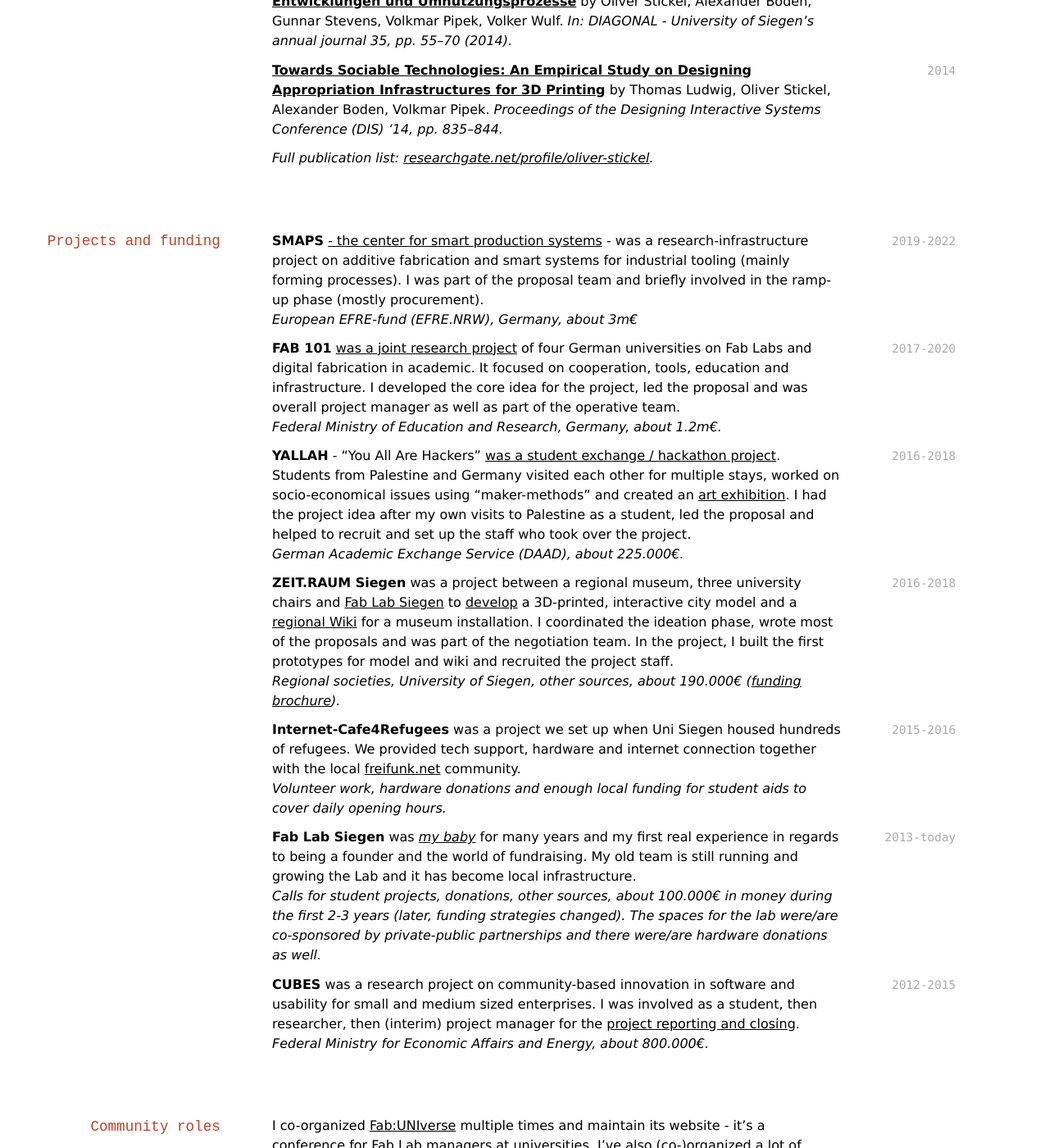
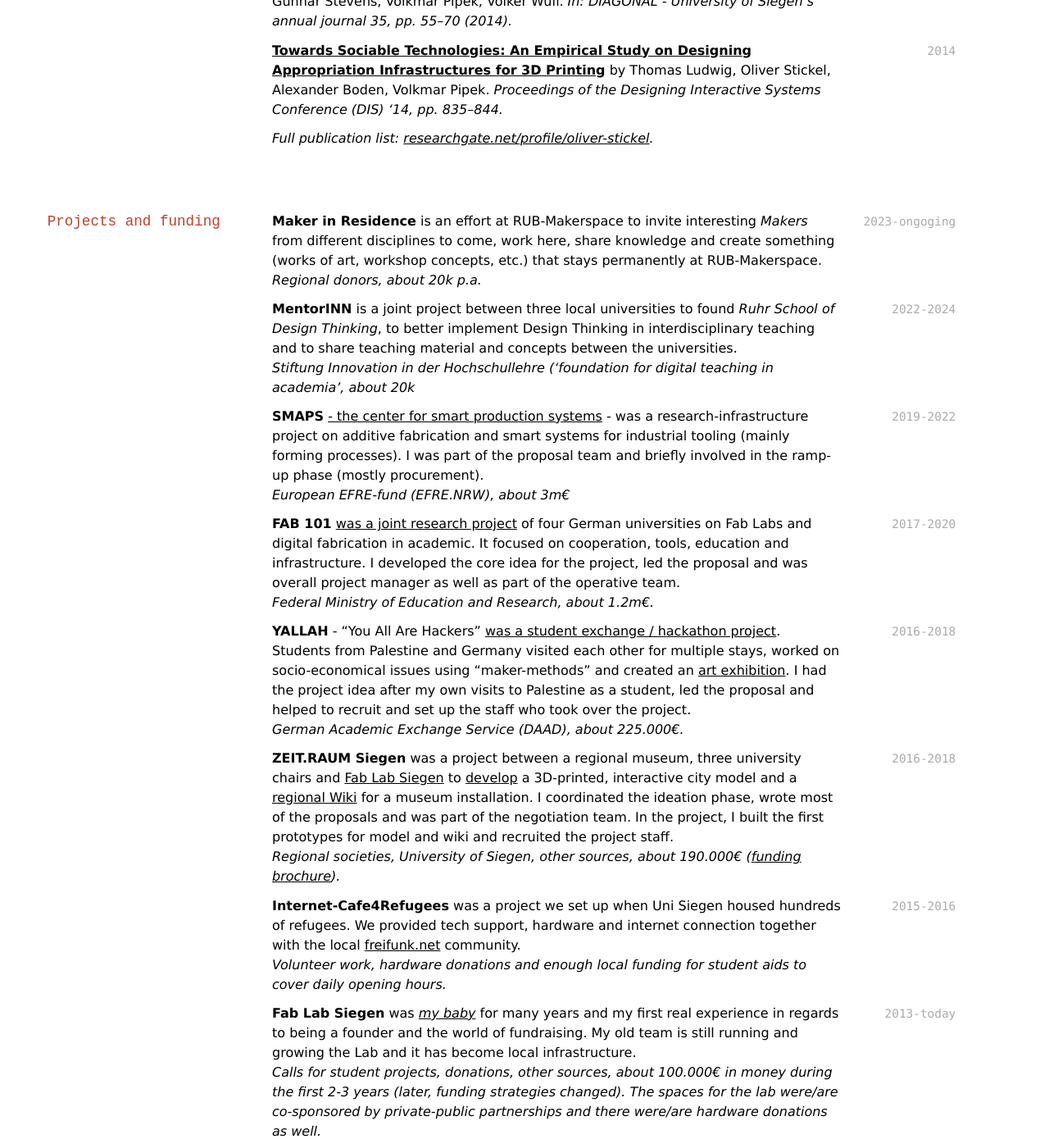
Before and after one commit to oliverstickel/oliverstickel.github.io, a Jekyll site: the page built from index.md, in a window 1280 px wide and 1400 px high, scrolled down 2025 px. Shown: the whole window at 82% size. Built offline with Jekyll 4.4.1, drawn with Linux system fonts in a browser that asks for light colours; nearby versions of some CDN libraries; a style sheet for code colours, icons or effects is not loaded; some of the changed text lies outside the part shown.

Commit message:
Update index.md

```diff
--- a/index.md
+++ b/index.md
@@ -9,15 +9,13 @@ Fab Lab Manager & Founder
 
 <div id="webaddress">
   <a href="http://www.oliverstickel.de"><i class="fas fa-home"></i> oliverstickel.de </a>  <span style="color:black"> / </span>  <a href="http://www.oliverstickel.de/cv.pdf"><i class="fas fa-file-pdf"></i> oliverstickel.de/cv.pdf</a><br/>
-  <a href="https://github.com/oliverstickel/"><i class="fab fa-github"></i> github.com/oliverstickel</a> <span style="color:black"> / </span>
-  <a href="https://git.noc.rub.de/stickoft"><i class="fab fa-gitlab"></i> git.noc.rub.de/stickoft</a><br/>
   <a href="https://researchgate.net/profile/oliver-stickel"><i class="fab fa-researchgate"></i> researchgate.net/profile/oliver-stickel</a><br/>
 </div>
 
 ## Experience
 
 `2020-today`
-**Lab Manager at Bochum Makerspace.** I manage two sub-labs (IT / integrated electronics and plastics fabrication) and I'm involved in the overall development of [RUB-Makerspace](https://makerspace.rub.de), a 2000sqm innovation space with a team of 15 people. *Ruhr-Universität Bochum*, Germany.
+**Lab Manager at Bochum Makerspace.** I manage two sub-labs (IT / integrated electronics and plastics fabrication) and I'm involved in the overall development of [RUB-Makerspace](https://makerspace.rub.de), a 2000sqm innovation space with a team of about 20 people. *Ruhr-Universität Bochum*, Germany.
 
 `2019-2020`
 **Writer, researcher, consultant**. Book project "Handbuch Fab Labs" and consultation work for organizations interested in Maker-/innovation spaces. *Self-employed*, Germany.
@@ -80,13 +78,21 @@ Fab Lab Manager & Founder
 
 ## Projects and funding
 
+`2023-ongoging`
+**Maker in Residence** is an effort at RUB-Makerspace to invite interesting *Makers* from different disciplines to come, work here, share knowledge and create something (works of art, workshop concepts, etc.) that stays permanently at RUB-Makerspace.
+*Regional donors, about 20k p.a.*
+
+`2022-2024`
+**MentorINN** is a joint project between three local universities to found *Ruhr School of Design Thinking*, to better implement Design Thinking in interdisciplinary teaching and to share teaching material and concepts between the universities.
+*Stiftung Innovation in der Hochschullehre ('foundation for digital teaching in academia', about 20k*
+
 `2019-2022`
 **SMAPS** [- the center for smart production systems](https://www.smaps.org/) - was a research-infrastructure project on additive fabrication and smart systems for industrial tooling (mainly forming processes). I was part of the proposal team and briefly involved in the ramp-up phase (mostly procurement).
-*European EFRE-fund (EFRE.NRW), Germany, about 3m€*
+*European EFRE-fund (EFRE.NRW), about 3m€*
 
 `2017-2020`
 **FAB 101** [was a joint research project](https://fab101.de) of four German universities on Fab Labs and digital fabrication in academic. It focused on cooperation, tools, education and infrastructure. I developed the core idea for the project, led the proposal and was overall project manager as well as part of the operative team.
-*Federal Ministry of Education and Research, Germany, about 1.2m€.*
+*Federal Ministry of Education and Research, about 1.2m€.*
 
 `2016-2018`
 **YALLAH** - "You All Are Hackers" [was a student exchange / hackathon project](https://yallah.exchange/). Students from Palestine and Germany visited each other for multiple stays, worked on socio-economical issues using "maker-methods" and created an [art exhibition](https://exhibition.yallah.exchange/ ). I had the project idea after my own visits to Palestine as a student, led the proposal and helped to recruit and set up the staff who took over the project.
@@ -110,7 +116,7 @@ Fab Lab Manager & Founder
 
 ## Community roles
 
-I co-organized [Fab:UNIverse](fab-universe.de) multiple times and maintain its website - it's a conference for Fab Lab managers at universities. I've also (co-)organized a lot of different events, temporary (Maker)spaces and meetups such as the Usability Day Siegen (2014-2018).
+I co-organized Fab:UNIverse multiple times - it's a conference for Fab Lab managers at universities. I've also (co-)organized a lot of different events, temporary (Maker)spaces and meetups such as the Usability Day Siegen (2014-2018).
 
 I have been an elected member of different bodies of (self)-governance such as the Senate commission on Strategic University Development at Uni Siegen and head of the student representatives ("Fachschaftsräte") at Uni Duisburg-Essen and at Uni Siegen respectively. Occasionally, I've been asked to fill roles in regional and national expert committees (mostly in relation to innovation and community spaces).
 
@@ -154,7 +160,7 @@ Native: German
 
 Fluent: English
 
-Basic:  French
+Rudimentary:  French
 
 ## Links
 
```
